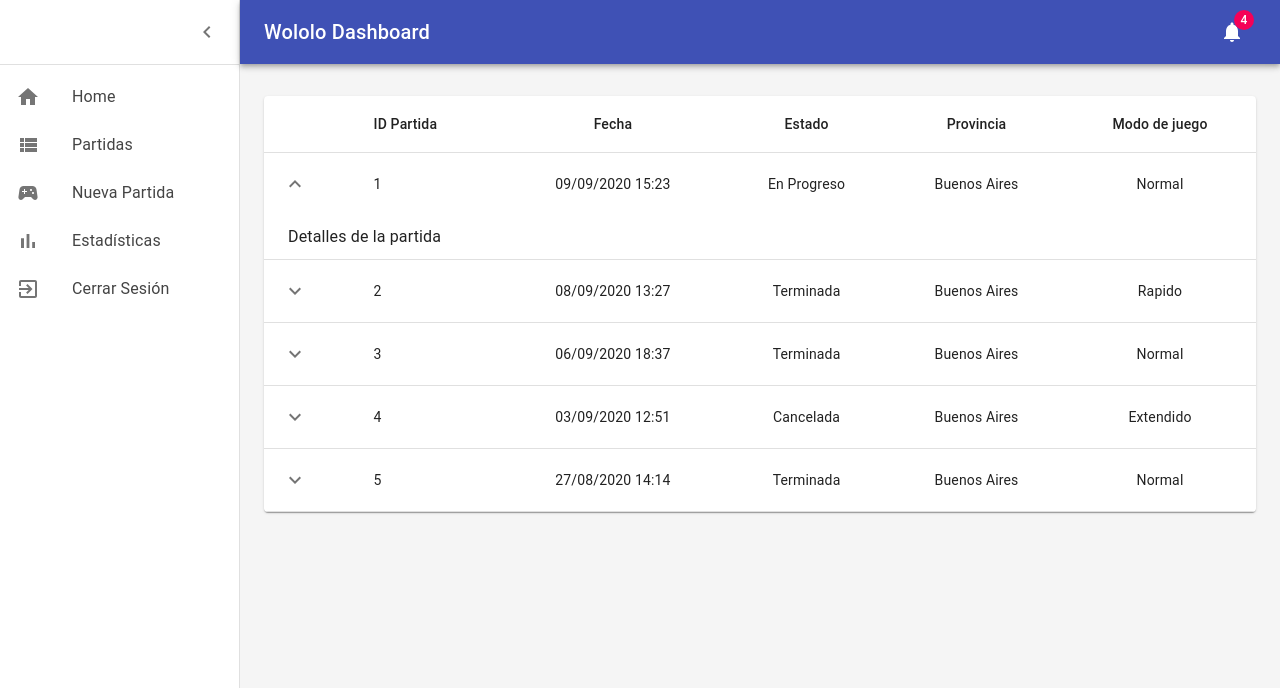
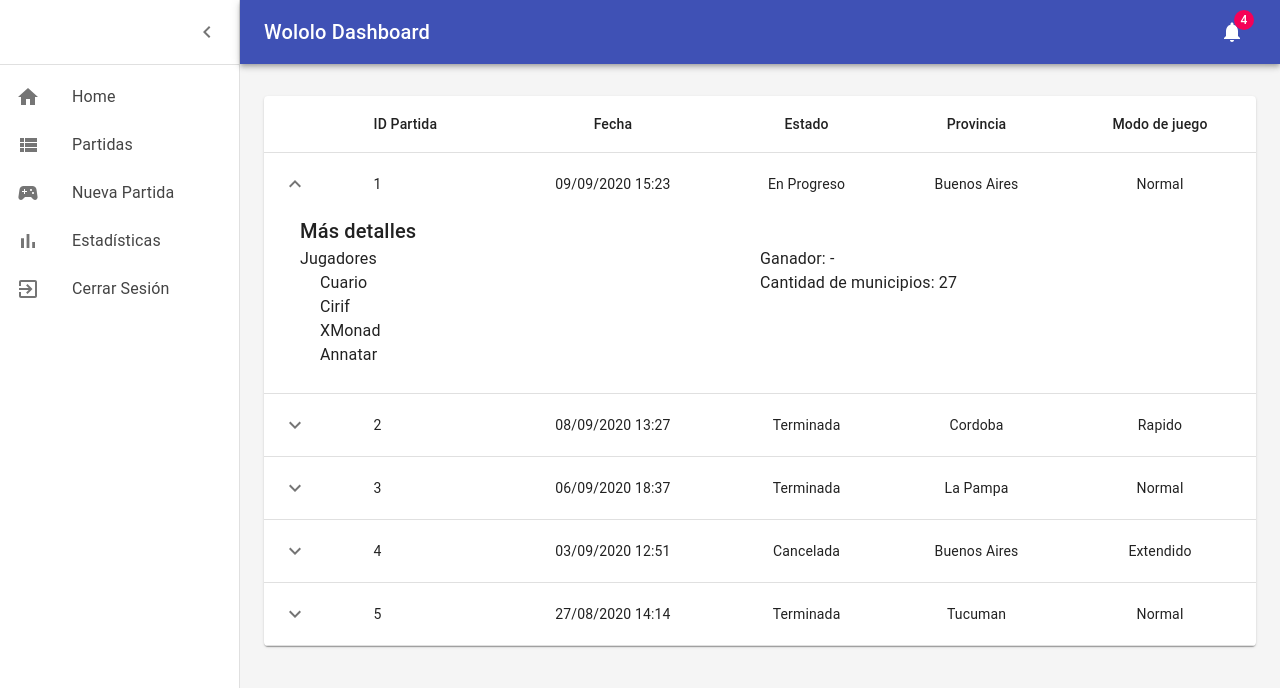
Before and after one commit to DNicolas098/tacs-frontend, a React (Create React App) app: page /app/partidas in a window 1280 px wide. Both pictures are taken after a click on the button 295 px from the left and 184 px from the top of the page. Shown: the top 688 px of the page. Built offline with nearby package versions, Linux system fonts and the light colour scheme.

Commit message:
Able to add data to table Partidas

```diff
--- a/src/components/Login/LoginTemplateSideBar.tsx
+++ b/src/components/Login/LoginTemplateSideBar.tsx
@@ -15,6 +15,7 @@ const useStyles = makeStyles((theme) => ({
     height: "100vh",
   },
   image: {
+    // TODO: Usar una collection propia
     backgroundImage: "url(https://source.unsplash.com/collection/10417678)",
     backgroundRepeat: "no-repeat",
     backgroundColor:
@@ -72,7 +73,7 @@ export default function LoginTemplateSideBar() {
           </div>
           <div style={{ marginBottom: "10px", width: "100%" }}>
             <LoginButton></LoginButton>
-            // TODO: Ademas del login, agregar uno para el SignIn
+            {/* TODO: Ademas del login, agregar uno para el SignIn */}
           </div>
           <div style={{ width: "100%" }}>
             <Button
--- a/src/components/Partidas/Partidas.tsx
+++ b/src/components/Partidas/Partidas.tsx
@@ -1,4 +1,4 @@
-import { makeStyles } from "@material-ui/core/styles";
+import { makeStyles, createStyles, Theme } from "@material-ui/core/styles";
 import React from "react";
 import Box from "@material-ui/core/Box";
 import Collapse from "@material-ui/core/Collapse";
@@ -14,21 +14,32 @@ import Paper from "@material-ui/core/Paper";
 import KeyboardArrowDownIcon from "@material-ui/icons/KeyboardArrowDown";
 import KeyboardArrowUpIcon from "@material-ui/icons/KeyboardArrowUp";
 import Container from "@material-ui/core/Container";
+import Grid from "@material-ui/core/Grid";
 
-const useRowStyles = makeStyles({
+const useRowStyles = makeStyles((theme: Theme) =>
+  createStyles({
     root: {
       "& > *": {
         borderBottom: "unset",
       },
     },
-});
+    paper: {
+      padding: theme.spacing(2),
+    },
+    subDetalle: {
+      paddingLeft: "20px",
+    },
+  })
+);
 
-const useStyles = makeStyles((theme) => ({
+const useStyles = makeStyles((theme: Theme) =>
+  createStyles({
     container: {
       paddingTop: theme.spacing(4),
       paddingBottom: theme.spacing(4),
     },
-}));
+  })
+);
 
 function createData(
   idPartida: number,
@@ -36,7 +47,10 @@ function createData(
   estado: string,
   provincia: string,
   modoDeJuego: string,
-  partidaGanada: boolean | null
+  partidaGanada: boolean | null,
+  jugadores: string[],
+  ganador: string | null,
+  cantidadDeMunicipios: number
 ) {
   return {
     idPartida,
@@ -45,6 +59,9 @@ function createData(
     provincia,
     modoDeJuego,
     partidaGanada,
+    jugadores,
+    ganador,
+    cantidadDeMunicipios,
   };
 }
 
@@ -65,9 +82,7 @@ function Row(props: { row: ReturnType<typeof createData> }) {
             {open ? <KeyboardArrowUpIcon /> : <KeyboardArrowDownIcon />}
           </IconButton>
         </TableCell>
-        <TableCell component="th" scope="row">
-          {row.idPartida}
-        </TableCell>
+        <TableCell scope="row">{row.idPartida}</TableCell>
         <TableCell align="center">{row.fecha}</TableCell>
         <TableCell align="center">{row.estado}</TableCell>
         <TableCell align="center">{row.provincia}</TableCell>
@@ -76,11 +91,29 @@ function Row(props: { row: ReturnType<typeof createData> }) {
       <TableRow>
         <TableCell style={{ paddingBottom: 0, paddingTop: 0 }} colSpan={6}>
           <Collapse in={open} timeout="auto" unmountOnExit>
-            <Box margin={1}>
-              <Typography variant="subtitle1" gutterBottom component="div">
-                Detalles de la partida
+            <Grid container style={{ padding: "0px 20px 20px 20px" }}>
+              <Grid item xs={12}>
+                <Typography variant="h6">Más detalles</Typography>
+              </Grid>
+              <Grid item xs={6}>
+                <Typography variant="body1" gutterBottom>
+                  <div>Jugadores</div>
+                  {row.jugadores.map((jugador) => (
+                    <div className={classes.subDetalle}>
+                      <Typography variant="body1">{jugador}</Typography>
+                    </div>
+                  ))}
                 </Typography>
-            </Box>
+              </Grid>
+              <Grid item xs={6}>
+                <Typography variant="body1">
+                  Ganador: {row.estado == "En Progreso" ? "-" : row.ganador}
+                </Typography>
+                <Typography variant="body1" gutterBottom>
+                  Cantidad de municipios: {row.cantidadDeMunicipios}
+                </Typography>
+              </Grid>
+            </Grid>
           </Collapse>
         </TableCell>
       </TableRow>
@@ -95,23 +128,32 @@ const rows = [
     "En Progreso",
     "Buenos Aires",
     "Normal",
-    null
+    null,
+    ["Cuario", "Cirif", "XMonad", "Annatar"],
+    null,
+    27
   ),
   createData(
     2,
     "08/09/2020 13:27",
     "Terminada",
-    "Buenos Aires",
+    "Cordoba",
     "Rapido",
-    null
+    null,
+    ["Cuario", "Cirif", "XMonad", "Annatar"],
+    "Cuario",
+    12
   ),
   createData(
     3,
     "06/09/2020 18:37",
     "Terminada",
-    "Buenos Aires",
+    "La Pampa",
     "Normal",
-    null
+    null,
+    ["Cuario", "Cirif", "XMonad", "Annatar"],
+    "Cirif",
+    17
   ),
   createData(
     4,
@@ -119,15 +161,21 @@ const rows = [
     "Cancelada",
     "Buenos Aires",
     "Extendido",
-    null
+    null,
+    ["Cuario", "Cirif", "XMonad", "Annatar"],
+    "XMonad",
+    30
   ),
   createData(
     5,
     "27/08/2020 14:14",
     "Terminada",
-    "Buenos Aires",
+    "Tucuman",
     "Normal",
-    null
+    null,
+    ["Cuario", "Cirif", "XMonad", "Annatar"],
+    "Annatar",
+    10
   ),
 ];
 
```
Lines whose indentation alone changed are shown as unchanged.
